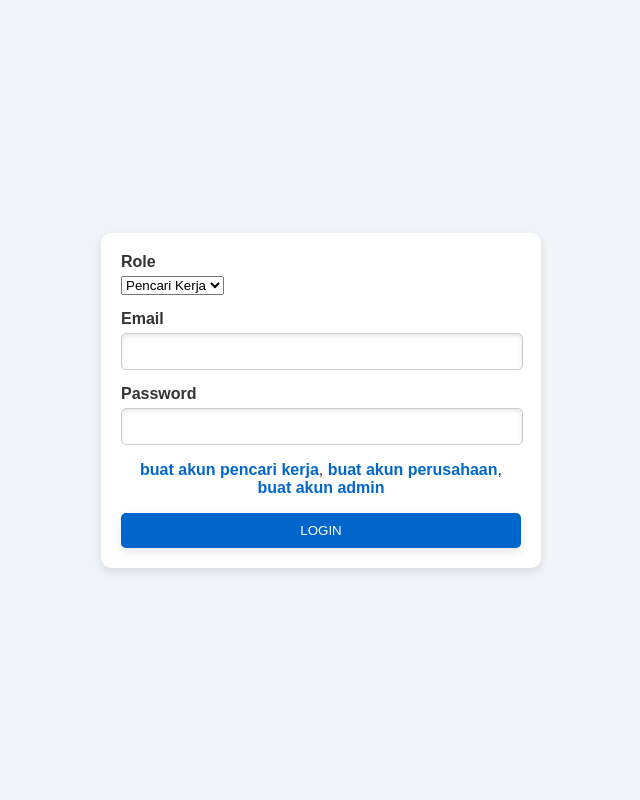
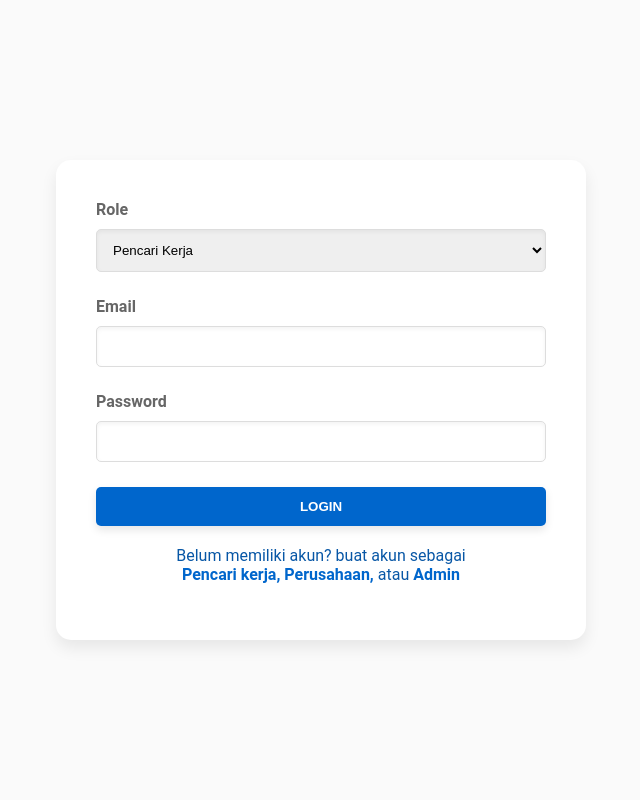
Before and after one commit to KalfinSyah/web-info-lowongan-pekerjaan, a PHP site: page /login.php in a window 1280 px wide. Shown: the whole page, without its empty margins (319-959 px from the left). Run offline with PHP 8.4, Linux system fonts and the light colour scheme.

Commit message:
Mengubah sedikit css pada halaman login dan register, lebih user friendly

```diff
--- a/css/login.css
+++ b/css/login.css
@@ -1,6 +1,6 @@
 body {
-    font-family: Arial, sans-serif;
-    background-color: #f0f4f8;
+    font-family: 'Roboto', sans-serif;
+    background-color: #fafafa;
     color: #333;
     margin: 0;
     padding: 0;
@@ -12,56 +12,81 @@ body {
 
 form {
     background-color: #ffffff;
-    border-radius: 10px;
-    padding: 20px;
-    box-shadow: 0 4px 8px rgba(0, 0, 0, 0.1);
-    max-width: 400px;
+    border-radius: 15px;
+    padding: 40px;
+    box-shadow: 0 8px 16px rgba(0, 0, 0, 0.08);
+    max-width: 450px;
     width: 100%;
 }
 
 form section div {
-    margin-bottom: 15px;
+    margin-bottom: 25px;
 }
 
 form label {
     display: block;
-    margin-bottom: 5px;
+    margin-bottom: 10px;
     font-weight: bold;
+    color: #666;
 }
 
 form input[type="email"], form input[type="password"] {
-    width: calc(100% - 20px);
-    padding: 10px;
-    border: 1px solid #cccccc;
+    width: 100%;
+    max-width: 424px;
+    padding: 12px;
+    border: 1px solid #ddd;
     border-radius: 5px;
-    box-shadow: 0 2px 4px rgba(0, 0, 0, 0.1) inset;
+    box-shadow: 0 2px 4px rgba(0, 0, 0, 0.05) inset;
+    transition: border-color 0.15s ease-in-out, box-shadow 0.15s ease-in-out;
+}
+
+form input[type="email"]:focus, form input[type="password"]:focus, form select:focus {
+    border-color: #0066cc;
+    box-shadow: 0 0 0 0.2rem rgba(76, 175, 80, 0.25);
 }
 
 form button[type="submit"] {
     background-color: #0066cc;
     color: #ffffff;
+    font-weight: bold;
     border: none;
-    padding: 10px 20px;
+    padding: 12px 24px;
     border-radius: 5px;
     cursor: pointer;
     width: 100%;
     box-shadow: 0 4px 8px rgba(0, 0, 0, 0.1);
+    transition: background-color 0.15s ease-in-out, box-shadow 0.15s ease-in-out;
+}
+
+form select {
+    width: 100%;
+    padding: 12px;
+    border: 1px solid #ddd;
+    border-radius: 5px;
+    box-shadow: 0 2px 4px rgba(0, 0, 0, 0.05) inset;
+    transition: border-color 0.15s ease-in-out, box-shadow 0.15s ease-in-out;
+
 }
 
 form button[type="submit"]:hover {
-    background-color: #005bb5;
+    background-color: #0857a6;
+    box-shadow: 0 7px 14px rgba(67, 160, 71, 0.3), 0 3px 6px rgba(0, 0, 0, 0.2);
 }
 
 form p {
     text-align: center;
+    margin-top: 20px;
+    color: #0857a6;
 }
 
 form a {
     color: #0066cc;
     text-decoration: none;
     font-weight: bold;
+    margin: 0;
 }
 
 form a:hover {
     text-decoration: underline;
+    color: #0857a6;
 }
--- a/login.php
+++ b/login.php
@@ -36,12 +36,13 @@ if ($_SERVER["REQUEST_METHOD"] == "POST") {
             </div>
         </section>
 
+        <button type="submit">LOGIN</button>
         <p>
-            <a href="register_pencari_kerja.php">buat akun pencari kerja</a>,
-            <a href="register_perusahaan.php">buat akun perusahaan</a>,
-            <a href="register_admin.php">buat akun admin</a>
+            Belum memiliki akun? buat akun sebagai <br>
+            <a href="register_pencari_kerja.php">Pencari kerja,</a>
+            <a href="register_perusahaan.php">Perusahaan,</a> atau
+            <a href="register_admin.php">Admin</a>
         </p>
-        <button type="submit">LOGIN</button>
     </form>
 </body>
 </html>
--- a/register_pencari_kerja.php
+++ b/register_pencari_kerja.php
@@ -58,10 +58,8 @@ if ($_SERVER["REQUEST_METHOD"] == "POST") {
                 <input type="password" name="konfirmasi_password" required>
             </div>
         </section>
-
-        <p>Sudah mempunyai akun pekerja? <a href="login.php">klik disini</a></p>
-
         <button type="submit">REGISTER</button>
+        <p>Sudah mempunyai akun pekerja? <a href="login.php">Login</a></p>
     </form>
 </body>
 </html>
--- a/register_perusahaan.php
+++ b/register_perusahaan.php
@@ -45,10 +45,8 @@ if ($_SERVER["REQUEST_METHOD"] == "POST") {
                 <input type="password" name="konfirmasi_password" required>
             </div>
         </section>
-
-        <p>Sudah mempunyai akun perusahaan? <a href="login.php">klik disini</a></p>
-
         <button type="submit">REGISTER</button>
+        <p>Sudah mempunyai akun perusahaan? <a href="login.php">Login</a></p>
     </form>
 </body>
 </html>
```
Also changed, not shown: css/register.css (+46 -14 lines), register_admin.php (+5 -7 lines).
